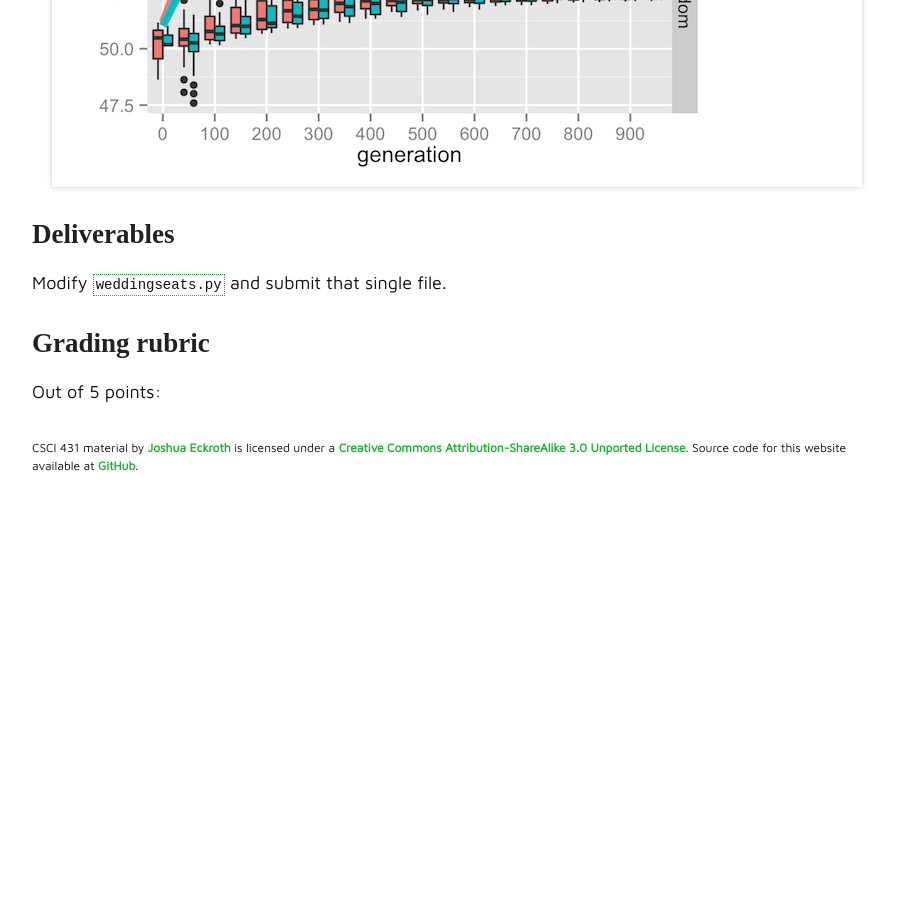
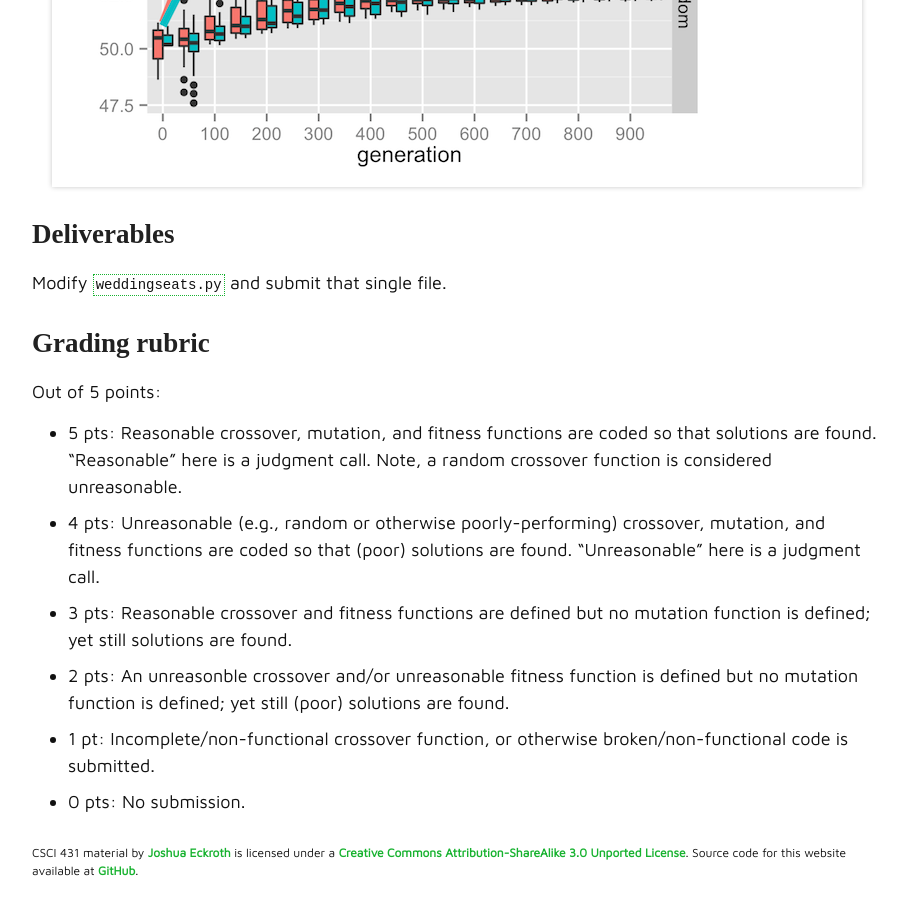
Before and after one commit to joshuaeckroth/csci431-website, a Jekyll site: the page built from assignments/a04.markdown, in a window 1280 px wide and 900 px high, scrolled down 2298 px. Shown: the whole window, without its empty margins (183-1090 px from the left). Built offline with Jekyll 4.4.1, drawn with Linux system fonts in a browser that asks for light colours; some web fonts are replaced; formulas are drawn with MathJax 3; before the commit the page ends 2793 px from its top, so only the background shows below that.

Commit message:
Finished A04

```diff
--- a/assignments/a04.markdown
+++ b/assignments/a04.markdown
@@ -40,3 +40,10 @@ Modify `weddingseats.py` and submit that single file.
 ## Grading rubric
 
 Out of 5 points:
+
+- 5 pts: Reasonable crossover, mutation, and fitness functions are coded so that solutions are found. "Reasonable" here is a judgment call. Note, a random crossover function is considered unreasonable.
+- 4 pts: Unreasonable (e.g., random or otherwise poorly-performing) crossover, mutation, and fitness functions are coded so that (poor) solutions are found. "Unreasonable" here is a judgment call.
+- 3 pts: Reasonable crossover and fitness functions are defined but no mutation function is defined; yet still solutions are found.
+- 2 pts: An unreasonble crossover and/or unreasonable fitness function is defined but no mutation function is defined; yet still (poor) solutions are found.
+- 1 pt: Incomplete/non-functional crossover function, or otherwise broken/non-functional code is submitted.
+- 0 pts: No submission.
```
